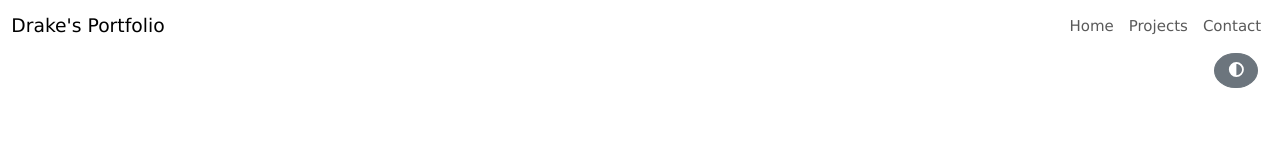
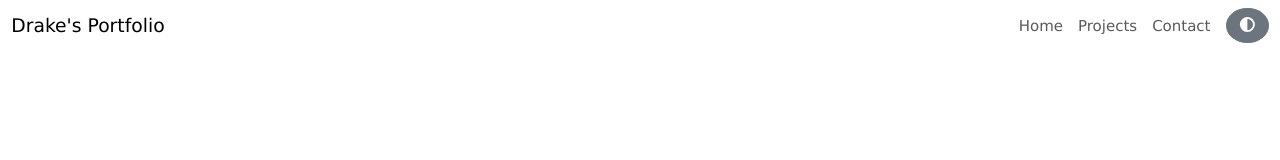
Before and after one commit to pyaephyo11979/Portfollio, a plain HTML site: page index.html in a window 1280 px wide. Drawn offline with Linux system fonts and the light colour scheme.

Commit message:
Edit index.html

```diff
--- a/index.html
+++ b/index.html
@@ -19,13 +19,11 @@
                     <li class="nav-item"><a href="#" class="w3-hover-text-amber nav-link">Home</a></li>
                     <li class="nav-item"><a href="#" class="w3-hover-text-amber nav-link">Projects</a></li>
                     <li class="nav-item"><a href="#" class="w3-hover-text-amber nav-link">Contact</a></li>
+                    <li class="nac-item"><button id="dNBtn" class="btn ms-2 rounded-circle btn-secondary " ><i class="fas fa-circle-half-stroke"></i></button></li>
                 </ul>
             </nav>
         </header>
         <section class="container-fluid">
-            <div class="d-flex sticky-top justify-content-end">
-                <button id="dNBtn" class="btn  rounded-circle btn-secondary " ><i class="fas fa-circle-half-stroke"></i></button>
-            </div>
         </section>
     </div>
 </body>
```
